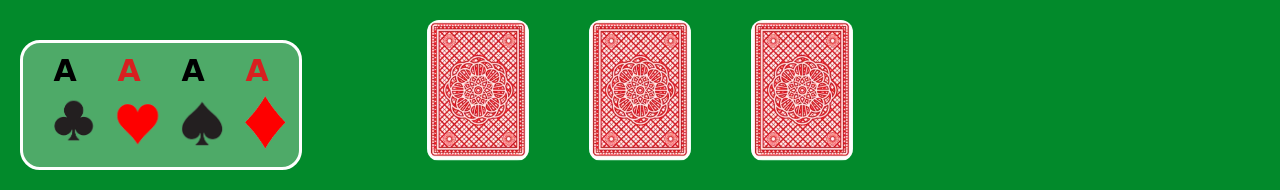
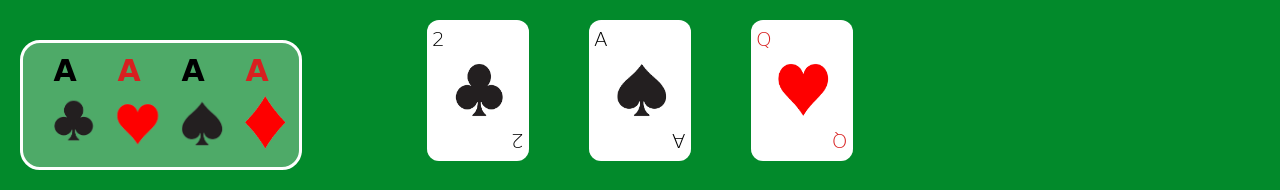
Before and after one commit to RaffBenato/Truco, a plain HTML site: page table.html in a window 1280 px wide. Both pictures are taken after a click on the button "Start Round". Shown: the part 610-800 px from the top of the page. Drawn offline with nearby package versions, Linux system fonts and the light colour scheme; files that its build step writes are made by us from their sources; a web font is replaced by a local one.

Commit message:
added player 1 card functionability

```diff
--- a/table.html
+++ b/table.html
@@ -20,9 +20,49 @@
       </div>
 
       <div class="bottom">
-        <div class="player-card player1-card1 card-body card-back hidden"></div>
-        <div class="player-card player1-card2 card-body card-back hidden"></div>
-        <div class="player-card player1-card3 card-body card-back hidden"></div>
+        <div class="player-card player1-card1 card-body card-front hidden">
+          <div class="number-top">
+            <h1 class="player1-card1-number">K</h1>
+          </div>
+          <div class="number-bottom">
+            <h1 class="player1-card1-number">K</h1>
+          </div>
+          <div class="suit">
+            <img class="suit-img player1-card1-suit" src="" alt="" />
+          </div>
+        </div>
+
+        <div class="player-card player1-card2 card-body card-front hidden">
+          <div class="number-top">
+            <h1 class="player1-card2-number">K</h1>
+          </div>
+          <div class="number-bottom">
+            <h1 class="player1-card2-number">K</h1>
+          </div>
+          <div class="suit">
+            <img
+              class="suit-img player1-card2-suit"
+              src="img/spade.png"
+              alt=""
+            />
+          </div>
+        </div>
+
+        <div class="player-card player1-card3 card-body card-front hidden">
+          <div class="number-top">
+            <h1 class="player1-card3-number">K</h1>
+          </div>
+          <div class="number-bottom">
+            <h1 class="player1-card3-number">K</h1>
+          </div>
+          <div class="suit">
+            <img
+              class="suit-img player1-card3-suit"
+              src="img/spade.png"
+              alt=""
+            />
+          </div>
+        </div>
       </div>
 
       <div class="left">
--- a/table.js
+++ b/table.js
@@ -2,8 +2,17 @@
 
 const btnStartRound = document.querySelector(".btn-start");
 const player1Card1El = document.querySelector(".player1-card1");
+const player1Card1NumberEl = document.querySelectorAll(".player1-card1-number");
+const player1Card1SuitEl = document.querySelector(".player1-card1-suit");
+
 const player1Card2El = document.querySelector(".player1-card2");
+const player1Card2NumberEl = document.querySelectorAll(".player1-card2-number");
+const player1Card2SuitEl = document.querySelector(".player1-card2-suit");
+
 const player1Card3El = document.querySelector(".player1-card3");
+const player1Card3NumberEl = document.querySelectorAll(".player1-card3-number");
+const player1Card3SuitEl = document.querySelector(".player1-card3-suit");
+
 const player2Card1El = document.querySelector(".player2-card1");
 const player2Card2El = document.querySelector(".player2-card2");
 const player2Card3El = document.querySelector(".player2-card3");
@@ -26,6 +35,8 @@ let deck = [];
 let card = []; //card array items = [index, number, suit, power]
 const cardNumbers = ["4", "5", "6", "7", "Q", "J", "K", "A", "2", "3"];
 const cardSuits = ["diamond", "spade", "heart", "club"];
+
+//FLIPPED AND TRUMP CARDS
 let flippedCard = [];
 let flippedPower;
 let flippedNumber;
@@ -38,6 +49,9 @@ let handPlayer1 = [];
 let handPlayer2 = [];
 let handPlayer3 = [];
 let handPlayer4 = [];
+
+//ROUND CARDS
+let roundCards = [];
 
 btnStartRound.addEventListener("click", function () {
   //STARTS ROUND
@@ -52,21 +66,16 @@ btnStartRound.addEventListener("click", function () {
   ChangeTrumpPower();
 
   //TO BE DELETED
-  console.log(deck);
+  // console.log(deck);
   console.log(handPlayer1);
-  console.log(handPlayer2);
-  console.log(handPlayer3);
-  console.log(handPlayer4);
-  console.log(flippedCard);
-  console.log(power);
-  console.log(trumpCards);
+  // console.log(handPlayer2);
+  // console.log(handPlayer3);
+  // console.log(handPlayer4);
+  // console.log(flippedCard);
+  // console.log(power);
+  // console.log(trumpCards);
 
   btnStartRound.classList.add("hidden");
-
-  // DISPLAY CARDS
-  for (let i = 0; i < playerCardsEl.length; i++) {
-    playerCardsEl[i].classList.remove("hidden");
-  }
 
   //SETTING UP THE FLIPPED CARD
   mountFlipCardEl.classList.add(`card-${flippedSuit}`);
@@ -78,6 +87,29 @@ btnStartRound.addEventListener("click", function () {
   for (let i = 0; i < 4; i++) {
     trumpNumbersEl[i].textContent = trumpCards[i][1];
     trumpSuitInfoEl[i].classList.remove("hidden");
+  }
+
+  //SETTING UP PLAYER 1 CARDS
+  player1Card1El.classList.add(`card-${handPlayer1[0][2]}`);
+  player1Card1SuitEl.src = `img/${handPlayer1[0][2]}.png`;
+  player1Card1NumberEl[0].textContent = handPlayer1[0][1];
+  player1Card1NumberEl[1].textContent = handPlayer1[0][1];
+
+  //SETTING UP PLAYER 2 CARDS
+  player1Card2El.classList.add(`card-${handPlayer1[1][2]}`);
+  player1Card2SuitEl.src = `img/${handPlayer1[1][2]}.png`;
+  player1Card2NumberEl[0].textContent = handPlayer1[1][1];
+  player1Card2NumberEl[1].textContent = handPlayer1[1][1];
+
+  //SETTING UP PLAYER 3 CARDS
+  player1Card3El.classList.add(`card-${handPlayer1[2][2]}`);
+  player1Card3SuitEl.src = `img/${handPlayer1[2][2]}.png`;
+  player1Card3NumberEl[0].textContent = handPlayer1[2][1];
+  player1Card3NumberEl[1].textContent = handPlayer1[2][1];
+
+  // DISPLAY CARDS
+  for (let i = 0; i < playerCardsEl.length; i++) {
+    playerCardsEl[i].classList.remove("hidden");
   }
 });
 
@@ -167,5 +199,7 @@ function ChangeTrumpPower() {
   }
 }
 
+//SIMULATING A ROUND
+
 //ON LOAD
 window.onload = function () {};
```
